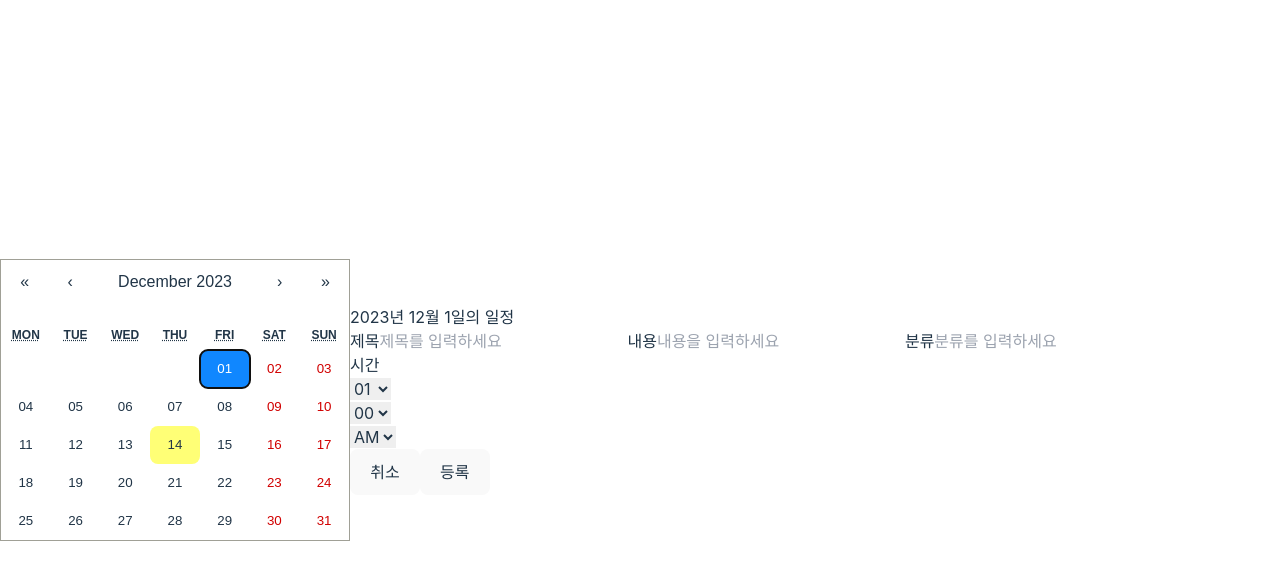
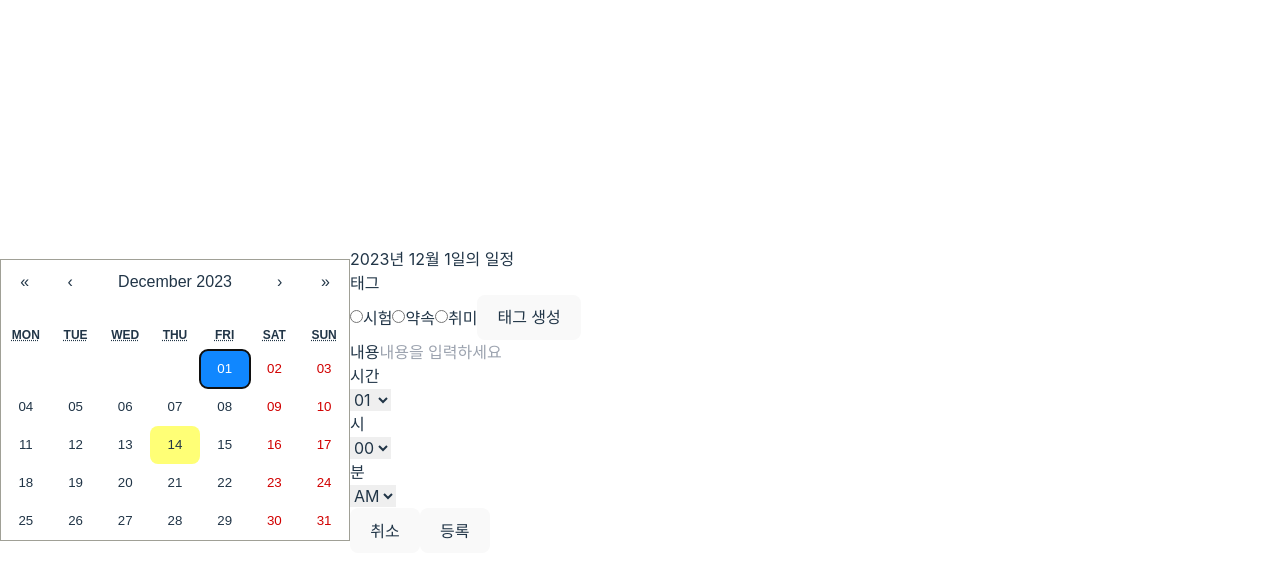
Before and after one commit to woorifisa-service-dev-2nd/frontend-3rd-Calendar, a React (Vite) app in the folder Calendar/: page / in a window 1280 px wide. Both pictures are taken after a click on the button "01". Shown: the top 580 px of the page. Built offline with nearby package versions, Linux system fonts and the light colour scheme.

Commit message:
[ADD] : 카테고리 라디오 버튼으로 변경

```diff
--- a/Calendar/src/App.css
+++ b/Calendar/src/App.css
@@ -5,5 +5,5 @@
   border-radius: 50%;
   display: flex;
   margin-left: 1px;
-  z-index: 10;
+  z-index: 20;
 }
--- a/Calendar/src/App.jsx
+++ b/Calendar/src/App.jsx
@@ -13,14 +13,16 @@ function App() {
   const [clicked, click] = useState(false);
 
 
+  const tagList = ['시험', '약속', '취미'];
+  const [tags, setTags] = useState(tagList);
+
+
   const onButton = (planList, action) => {
     const {data} = planList;
     //리듀서 작성
     switch (action.type) {
       case 'ADD' :
         const newPlan = {
-          id : self.crypto.randomUUID(),
-          title : action.payload.title,
           content : action.payload.content,
           tag : action.payload.tag,
           date : action.payload.date,
@@ -43,6 +45,13 @@ function App() {
         return {data : deletedPlans};
     }
   }
+
+  const addTagHandler = (newTag) => {
+    console.log('addTaghandler called');
+    const newTags = [...tags, newTag];
+    setTags(newTags);
+  }
+
 
 
 
@@ -76,7 +85,9 @@ function App() {
           }
       }}/>
         {clicked && createPortal(
-          <Middleware date={value} onClose={onClose} onButton={dispatch} className='z-20' plans={planList}></Middleware>, document.body)}
+          <Middleware date={value} onClose={onClose} onButton={dispatch} className='z-20' plans={planList}  tags={tags} onAddTag={addTagHandler}
+
+          ></Middleware>, document.body)}
     </>
   )
 }
--- /dev/null
+++ b/Calendar/src/components/AddTag.jsx
@@ -0,0 +1,14 @@
+import React, { useState } from 'react'
+
+const AddTag = ({tag, onChange, checked}) => {
+
+console.log(`${tag}의 check 값 : ${checked}`);
+    return (
+        <>
+            <input className='text-[#FEFEDF]' type="radio" name="tag" value={tag} onChange={()=>onChange(tag)}
+            checked={checked}/>{tag}
+        </>
+    )
+}
+
+export default AddTag
--- a/Calendar/src/components/Middleware.jsx
+++ b/Calendar/src/components/Middleware.jsx
@@ -1,14 +1,14 @@
 import React from 'react'
 import Modal from './Modal'
 
-const Middleware = ({onClose, plans, onButton, date}) => {
+const Middleware = ({onClose, plans, onButton, date, tags, onAddTag}) => {
 
     const filterSelected = plans.data.find(plan => plan.date.getDate() === date.getDate());
 
 
   return (
     <div>
-        <Modal onClose={onClose} plan={filterSelected} onButton={onButton} date={date}></Modal>
+        <Modal onClose={onClose} plan={filterSelected} onButton={onButton} date={date} tags={tags} onAddTag={onAddTag}></Modal>
     </div>
   )
 }
--- a/Calendar/src/components/Modal.jsx
+++ b/Calendar/src/components/Modal.jsx
@@ -1,14 +1,17 @@
 
 import TimeForm from './TimeForm';
 import {useState} from 'react';
+import AddTag from './AddTag';
 
+const Modal = ({date, onClose, onButton, plan, onAddTag, tags}) => {
 
-const Modal = ({date, onClose, onButton, plan}) => {
+    const [content, setContent] = useState(plan !== undefined ? plan.content : '');
+    const [time, setTime] = useState();
+    const [tag, setTag] = useState(plan !== undefined ? plan.tag : '');
 
-    const [title, setTitle] = useState(plan !== undefined ? plan.title : '');
-    const [content, setContent] = useState(plan !== undefined ? plan.content : '');
-    const [tag, setTag] = useState(plan !== undefined ? plan.tag : '');
-    const [time, setTime] = useState();
+    //const [tagInputHidden, setTagInputHidden] = useState('true');
+    const [radioVisible, setRadioHidden] = useState('true') ;
+    let key = 0;
 
 
     const getDate = () => {
@@ -21,9 +24,9 @@ const Modal = ({date, onClose, onButton, plan}) => {
     const clickHandler = () => {
 
         if (plan === undefined)
-            onButton({type:"ADD", payload :{title , content, tag, date, time }});
+            onButton({type:"ADD", payload :{ content, tag, date, time }});
         else
-            onButton({type:"UPDATE", payload :{title , content, tag, date, time }});
+            onButton({type:"UPDATE", payload :{ content, tag, date, time }});
 
         onClose();
     }
@@ -33,31 +36,67 @@ const Modal = ({date, onClose, onButton, plan}) => {
         onClose();
     }
 
+    const addTag = () => {
+        onAddTag(tag);
+      };
+
+    const changeRadio = () => {
+        if (radioVisible === 'true') {
+          //setTagInputHidden('false');
+          setRadioHidden('false');
+        }
+        else if (radioVisible === 'false') {
+          //setTagInputHidden('true');
+          setRadioHidden('true');
+        }
+      };
+
+      console.log(`지금 선택된 tag는 ${tag}입니다`);
+
+      const checked = (t) => {
+        if(t === tag) return 'checked';
+        else return '';
+      }
 
 
   return (
     <div>
-         <div data-cy="modal-backdrop" className='fixed top-0 left-0 w-full h-full backdrop-blur-md z-1' onClick={onClose}></div>
-            <div className='fixed z-10 w-1/2 p-8 m-0 transform -translate-x-1/2 -translate-y-1/2 border-none rounded shadow-xl top-1/2 left-1/2 bg-[#5F4119]'>
+         <div data-cy="modal-backdrop" className='fixed top-0 left-0 w-full h-full backdrop-blur-md z-30' onClick={onClose}></div>
+            <div className='fixed z-40 w-1/2 p-8 m-0 transform -translate-x-1/2 -translate-y-1/2 border-none rounded shadow-xl top-1/2 left-1/2 bg-[#5F4119]'>
             <div className='block mb-2 text-2xl text-center text-[#FEFEDF]'>{getDate()}의 일정</div>
             <div>
-            <label className='block mb-2 text-xl text-[#FEFEDF]' htmlFor='title'>제목</label>
-             <input className='w-full p-2 border-[1px] border-gray-300 bg-gray-200 text-black rounded' placeholder='제목를 입력하세요' defaultValue={plan?.title} id='title'onChange={e=> setTitle(e.target.value)}/>
+
+            <div>
+                <label className='block mb-2 text-xl text-[#FEFEDF]' htmlFor='content'>태그</label>
+                    {radioVisible ==='true' &&
+                    (<div>
+                        {tags.map((t) => <AddTag key={key++} tag={t} onChange={setTag} checked={checked(t)}/>)}
+
+                    <button type='button' onClick={changeRadio} className='text-[#FEFEDF]'>태그 생성</button>
+                    </div>)}
+                    {radioVisible ==='false' &&
+                    (<div>
+                        <input type="text" onChange={e => setTag(e.target.value)} />
+                        <button className='text-[#FEFEDF]' type='button' onClick={changeRadio}>취소</button>
+                        <button className='text-[#FEFEDF]' type='button' onClick={() => {addTag(); changeRadio();}}>생성</button>
+                    </div>)}
+            </div>
 
              <label className='block mb-2 text-xl text-[#FEFEDF]' htmlFor='content'>내용</label>
              <input className='w-full p-2 border-[1px] border-gray-300 bg-gray-200 text-black rounded' placeholder='내용을 입력하세요' defaultValue={plan?.content} id='content'  onChange={e=> setContent(e.target.value)}/>
 
-             <label className='block mb-2 text-xl text-[#FEFEDF]' htmlFor='tag'>분류</label>
-             <input className='w-full p-2 border-[1px] border-gray-300 bg-gray-200 text-black rounded' placeholder='분류를 입력하세요' defaultValue={plan?.tag} id='tag' onChange={e=> setTag(e.target.value)}/>
 
             <TimeForm onChange={setTime} selectedTime={plan?.time}/>
 
-            {plan !== undefined ? <button className='text-xl text-orange-600 bg-[#DFE0DF]' type='button'
-            onClick={closeHandler}>삭제</button> : ''}
-
-             <button className='text-xl text-orange-600 bg-[#DFE0DF]' type='button' onClick={onClose}>취소</button>
-             <button className='text-xl text-lime-600 bg-[#DFE0DF]' type='button'
-             onClick={clickHandler}>등록</button>
+            <div className='inline-flex items-stretch'>
+                {plan !== undefined ? <button className='text-xl text-orange-600 bg-[#DFE0DF] self-stretch' type='button'
+                onClick={closeHandler}>삭제</button> : ''}
+                <div className='inline-flex  self-stretch'>
+                    <button className='text-xl text-orange-600 bg-[#DFE0DF]' type='button' onClick={onClose}>취소</button>
+                    <button className='text-xl text-lime-600 bg-[#DFE0DF]' type='button'
+                    onClick={clickHandler}>등록</button>
+                </div>
+             </div>
 
             </div>
         </div>
--- a/Calendar/src/components/SelectDayNight.jsx
+++ b/Calendar/src/components/SelectDayNight.jsx
@@ -2,8 +2,8 @@ import React from 'react'
 
 export const SelectDayNight = ({setDayNight, dayNight}) => {
   return (
-    <div>
-         <select onChange={(e)=>setDayNight(e.target.value)} value={dayNight}>
+    <div className='inline-flex items-baseline'>
+         <select onChange={(e)=>setDayNight(e.target.value)} value={dayNight} className='text-black'>
             <option defaultValue='AM'>AM</option>
             <option defaultValue='PM'>PM</option>
         </select>
--- a/Calendar/src/components/SelectMinute.jsx
+++ b/Calendar/src/components/SelectMinute.jsx
@@ -2,8 +2,8 @@ import React from 'react'
 
 const SelectMinute = ({setMinute, minute}) => {
   return (
-    <div>
-        <select onChange={(e)=>setMinute(e.target.value)} value={minute}>
+    <div className='inline-flex items-baseline'>
+        <select onChange={(e)=>setMinute(e.target.value)} value={minute} className='text-black'>
             <option defaultValue='00'>00</option>
             <option defaultValue='10'>10</option>
             <option defaultValue='20'>20</option>
@@ -11,6 +11,7 @@ const SelectMinute = ({setMinute, minute}) => {
             <option defaultValue='40'>40</option>
             <option defaultValue='50'>50</option>
             </select>
+            <p className='text-white mr-5'>분</p>
     </div>
   )
 }
--- a/Calendar/src/components/SelectTime.jsx
+++ b/Calendar/src/components/SelectTime.jsx
@@ -3,8 +3,8 @@ import React from 'react'
 const SelectTime = ({setTime, time}) => {
 
   return (
-    <div>
-        <select key={time} onChange={(e)=> setTime(e.target.value)} value={time}>
+    <div className='inline-flex items-baseline'>
+        <select key={time} onChange={(e)=> setTime(e.target.value)} value={time} className='text-black '>
             <option value='01'>01</option>
             <option value='02'>02</option>
             <option value='03'>03</option>
@@ -19,6 +19,7 @@ const SelectTime = ({setTime, time}) => {
             <option value='23'>12</option>
 
             </select>
+            <p className='text-white mr-5'>시</p>
     </div>
   )
 }
--- a/Calendar/src/components/TimeForm.jsx
+++ b/Calendar/src/components/TimeForm.jsx
@@ -11,7 +11,6 @@ const TimeForm = ({onChange, selectedTime}) => {
     const [dayNight, setDayNight] = useState('AM');
 
 
-
     useEffect(()=> {
         onChange({
             time, minute, dayNight
@@ -20,10 +19,12 @@ const TimeForm = ({onChange, selectedTime}) => {
 
   return (
     <div>
-        <label className='block mb-2 text-xl text-[#FEFEDF]' htmlFor='title'>시간</label>
-        <SelectTime setTime={setTime} time = {selectedTime?.time}/>
-        <SelectMinute setMinute={setMinute} minute= {selectedTime?.minute}/>
-        <SelectDayNight setDayNight={setDayNight} dayNight={selectedTime?.dayNight}/>
+        <p className='inline-flex items-baseline mb-1 text-xl text-[#FEFEDF]' htmlFor='title'>시간</p>
+        <div className='mb-3'>
+            <SelectTime setTime={setTime} time = {selectedTime?.time}/>
+            <SelectMinute setMinute={setMinute} minute= {selectedTime?.minute}/>
+            <SelectDayNight setDayNight={setDayNight} dayNight={selectedTime?.dayNight}/>
+        </div>
     </div>
   )
 }
```
